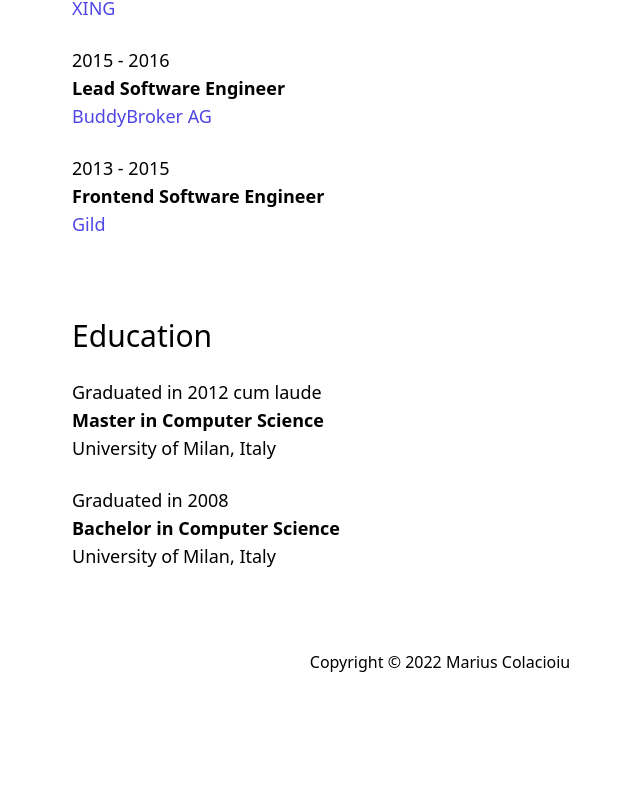
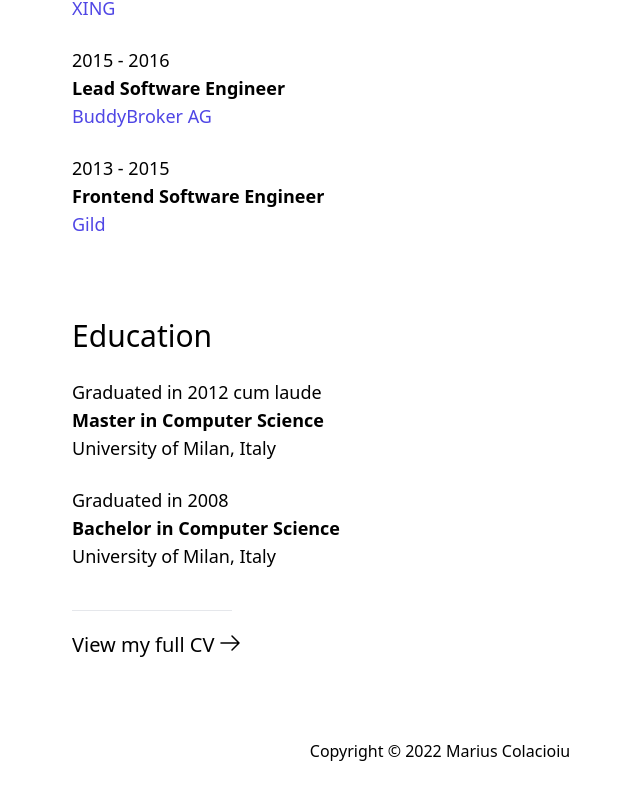
Before and after one commit to colmarius/colmarius.github.io, a React (Vite) app: page /about in a window 1280 px wide. Shown: the part 1086-1886 px from the top of the page, without its empty margins (200-840 px from the left). Before the commit the page ends 1800 px from the top, so only its background shows below. Built offline with nearby package versions, Linux system fonts and the light colour scheme.

Commit message:
Add ViewMyFullCv section

```diff
--- a/src/pages/AboutPage.tsx
+++ b/src/pages/AboutPage.tsx
@@ -13,15 +13,23 @@ const AboutMeMessage = () => (
   </div>
 );
 
-const Section = ({ title, children }: { title: string; children: ReactNode }) => (
-  <div className="mb-20">
+const Section = ({
+  title,
+  children,
+  className,
+}: {
+  title: string;
+  children: ReactNode;
+  className: string;
+}) => (
+  <div className={className}>
     <h1 className="text-3xl mb-6">{title}</h1>
     <div className="text-lg font-extralight">{children}</div>
   </div>
 );
 
 const WorkExperience = () => (
-  <Section title="Work Experience">
+  <Section title="Work Experience" className="mb-20">
     {ABOUT_ME.WORK_EXPERIENCE.map((work, index) => (
       <div key={index} className="mb-6">
         <p>{work.period}</p>
@@ -40,7 +48,7 @@ const WorkExperience = () => (
 );
 
 const Education = () => (
-  <Section title="Education">
+  <Section title="Education" className="mb-10">
     {ABOUT_ME.EDUCATION.map((education, index) => (
       <div key={index} className="mb-6">
         <p>{education.period}</p>
@@ -51,10 +59,36 @@ const Education = () => (
   </Section>
 );
 
+const ArrowRight = () => (
+  <svg
+    xmlns="http://www.w3.org/2000/svg"
+    className="h-6 w-6 ml-1"
+    fill="none"
+    viewBox="0 0 24 24"
+    stroke="currentColor"
+    strokeWidth={1.5}
+  >
+    <path strokeLinecap="round" strokeLinejoin="round" d="M14 5l7 7m0 0l-7 7m7-7H3" />
+  </svg>
+);
+
+const ViewMyFullCv = () => (
+  <a
+    className="flex text-medium hover:text-indigo-600 mb-20"
+    href="https://marius-colacioiu.com/cv/"
+    target="_blank"
+    rel="noopener noreferrer"
+  >
+    <strong className="text-xl">View my full CV</strong> <ArrowRight />
+  </a>
+);
+
 export const AboutPage = () => (
   <Page title="About">
     <AboutMeMessage />
     <WorkExperience />
     <Education />
+    <hr className="w-40 bg-indigo-600 mb-5" />
+    <ViewMyFullCv />
   </Page>
 );
```
